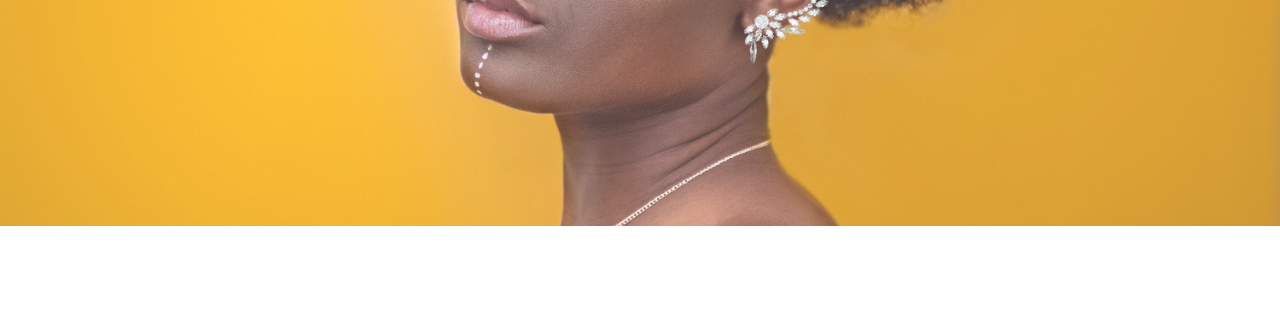
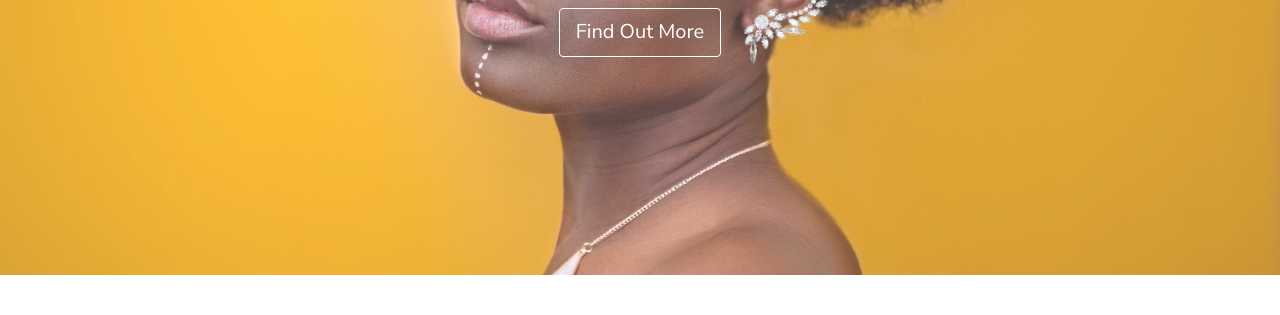
Before and after one commit to solomonwada/trbalsmodelmanagement, a plain HTML site: page index.html in a window 1280 px wide. Shown: the part 470-785 px from the top of the page. Drawn offline with nearby package versions, Linux system fonts and the light colour scheme; some packages are replaced by stand-ins of ours.

Commit message:
Update index.html

```diff
--- a/index.html
+++ b/index.html
@@ -68,6 +68,7 @@
                 <img src="logo.png" width="150" height="150" alt="logo" style="border-radius: 50%;" class="animated infinite bounce delay-2s"/>
                 <h1>Tribals Model Management</h1>
                 <p class="" style="text-transform: uppercase;">Bringing the World to Africa</p>
+                <a href="#contact-section-container" class="btn btn-primary btn-lg anchor-link" title="">Find Out More</a>
             </div>
         </div>
     </div>
```
